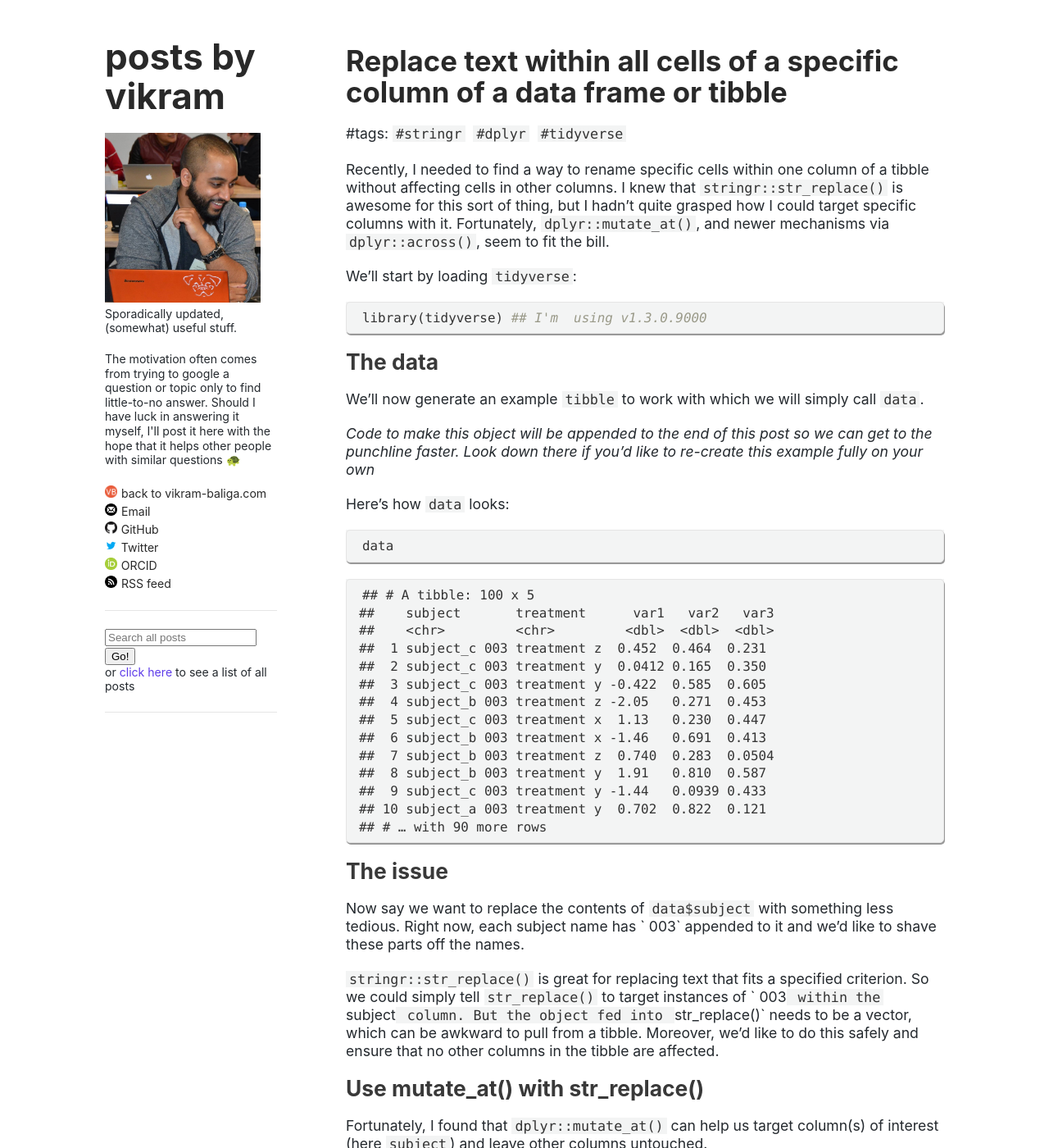
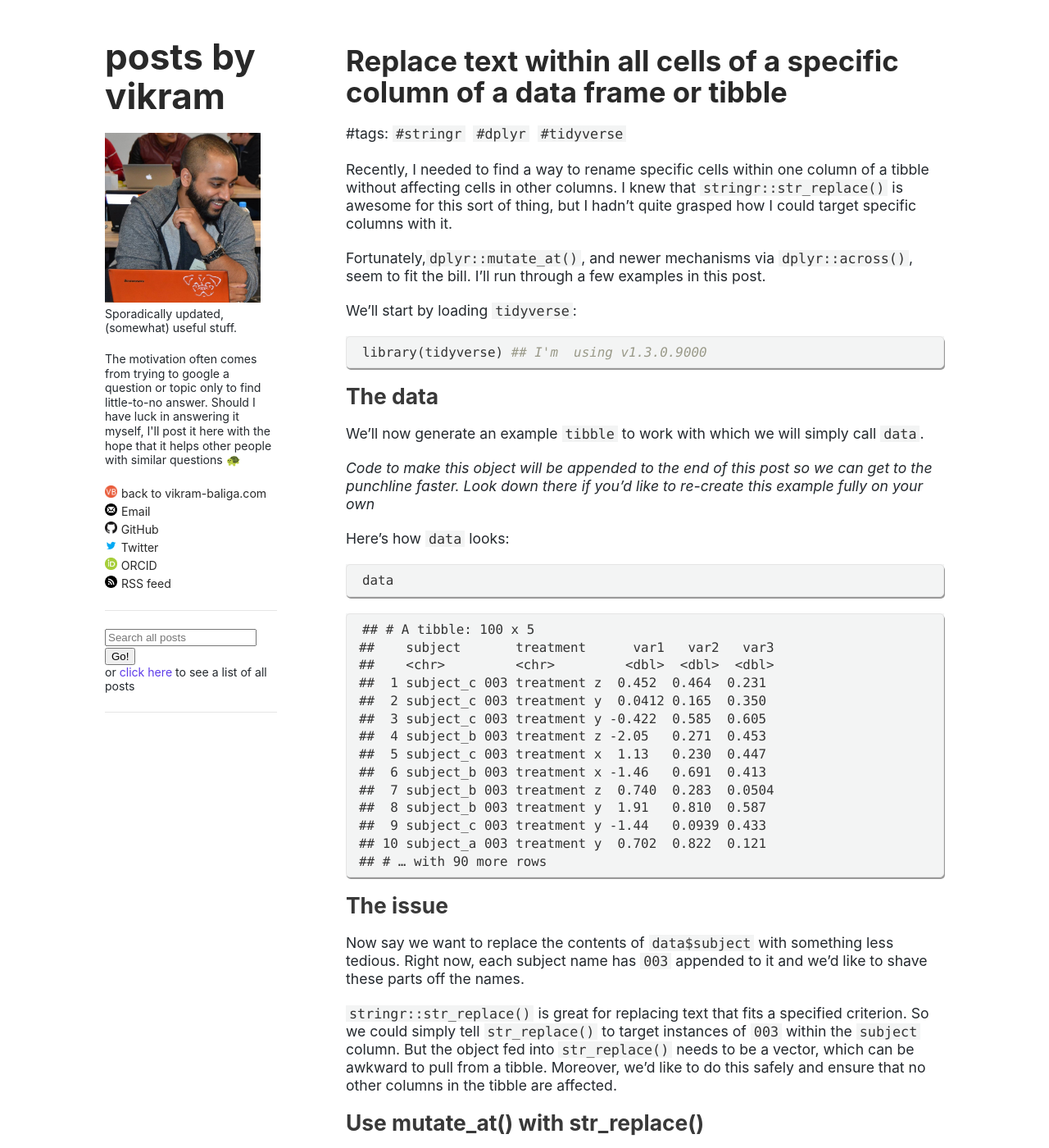
Before and after one commit to vbaliga/vbaliga.github.io, a Jekyll site: the page built from _posts/2020-06-27-replace-text-in-specific-column.md, in a window 1280 px wide and 1400 px high. Shown: the whole window at 82% size. Built offline with Jekyll 4.4.1, drawn with Linux system fonts in a browser that asks for light colours; a script that is not in the unit is left out; some of the changed text lies outside the part shown.

Commit message:
remove space before 003 in str_replace post
it seems to be breaking the css syntax highlighting

```diff
--- a/_posts/2020-06-27-replace-text-in-specific-column.md
+++ b/_posts/2020-06-27-replace-text-in-specific-column.md
@@ -9,9 +9,10 @@ title: Replace text within all cells of a specific column of a data frame or tib
 Recently, I needed to find a way to rename specific cells within one
 column of a tibble without affecting cells in other columns. I knew that
 `stringr::str_replace()` is awesome for this sort of thing, but I hadn’t
-quite grasped how I could target specific columns with it. Fortunately,
-`dplyr::mutate_at()`, and newer mechanisms via `dplyr::across()`, seem
-to fit the bill.
+quite grasped how I could target specific columns with it.
+
+Fortunately,`dplyr::mutate_at()`, and newer mechanisms via `dplyr::across()`,
+seem to fit the bill. I'll run through a few examples in this post.
 
 <!---more--->
 
@@ -51,12 +52,12 @@ data
 
 ## The issue
 Now say we want to replace the contents of `data$subject` with something
-less tedious. Right now, each subject name has ` 003` appended to it and
+less tedious. Right now, each subject name has `003` appended to it and
 we’d like to shave these parts off the names.
 
 `stringr::str_replace()` is great for replacing text that fits a
 specified criterion. So we could simply tell `str_replace()` to target
-instances of ` 003` within the `subject` column. But the object fed into
+instances of `003` within the `subject` column. But the object fed into
 `str_replace()` needs to be a vector, which can be awkward to pull from
 a tibble. Moreover, we’d like to do this safely and ensure that no other
 columns in the tibble are affected.
@@ -91,7 +92,7 @@ renamed_data
 Nice\!
 
 By using `dplyr::mutate_at()`, we are specifiying that `str_replace()`
-should target the `subject` column only and take all instances of ` 003`
+should target the `subject` column only and take all instances of `003`
 and replace them with nothing (`""`).
 
 For those who prefer to not use pipes, we can accomplish the same thing
```
